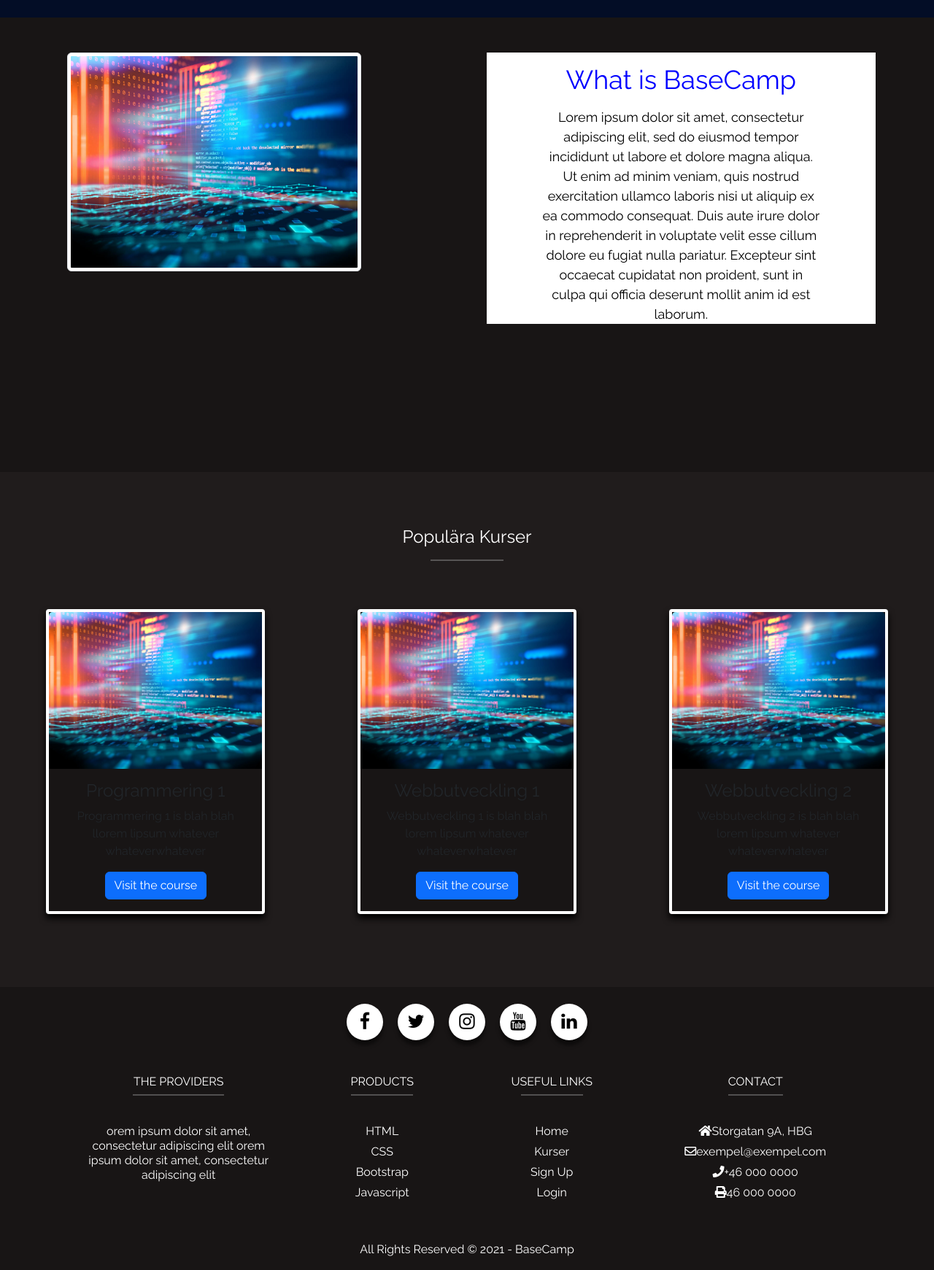
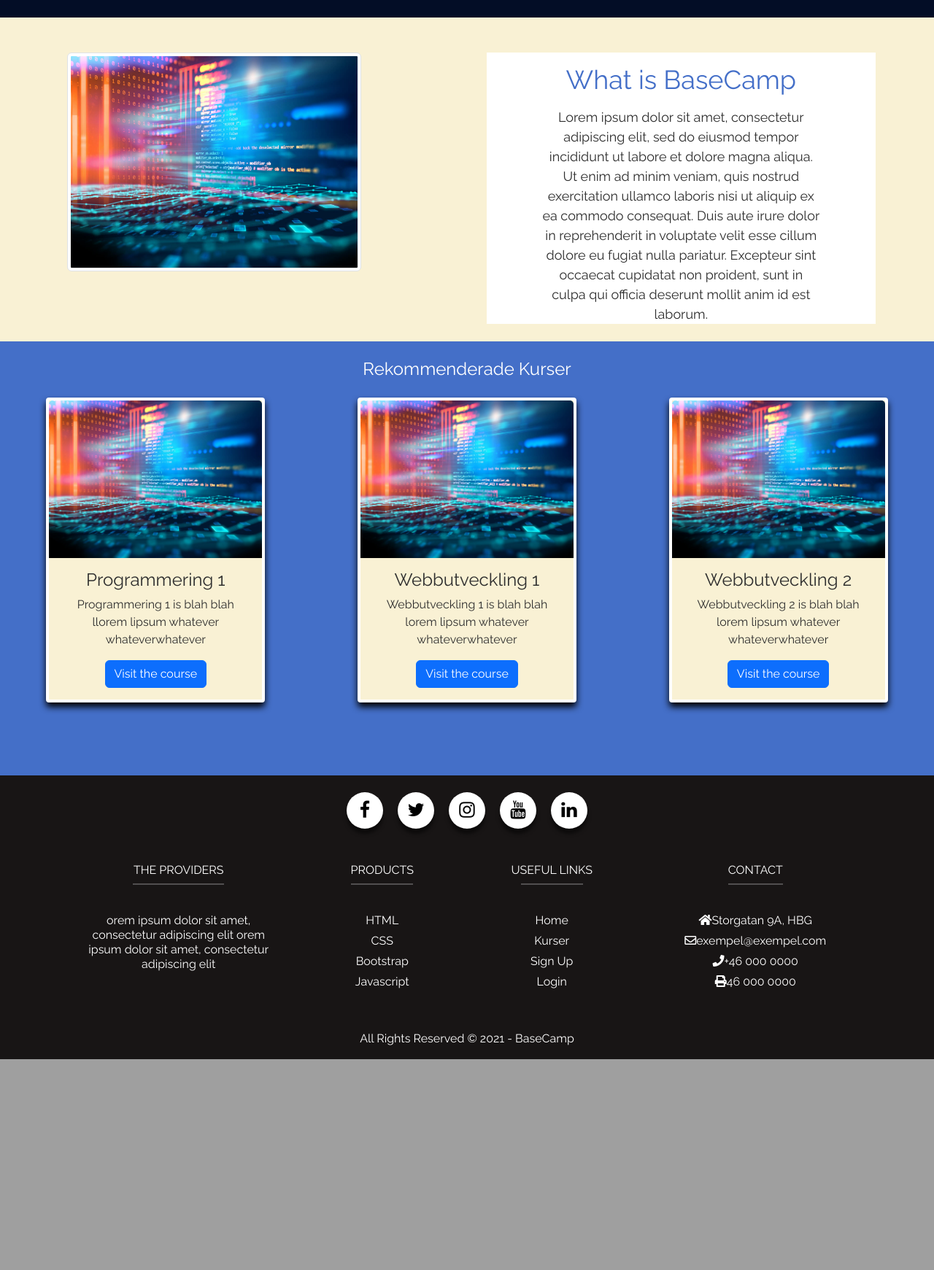
Before and after one commit to NTIG-Helsingborg/TE4_23-24_Basecamp, a PHP site: page / in a window 1280 px wide. Shown: the part 601-2342 px from the top of the page at 73% size. After the commit the page ends 2053 px from the top, so only its background shows below. Run offline with PHP 8.4, Linux system fonts and the light colour scheme; some libraries are stand-ins or nearby versions.

Commit message:
Root variables
Started implementing root variables and updated index site

```diff
--- a/baseCamp.css
+++ b/baseCamp.css
@@ -1,13 +1,18 @@
 @charset "utf-8";
+:root{
+    --background-color: #F9F1D4;
+    --font-color-black:rgb(46, 46, 46);
+    --font-color-white: rgb(243, 74, 74);
+}
+
 body{
     font-family: 'Questrial', sans-serif;
     font-family: 'Raleway', sans-serif;
-}
-/*Css to backgroundcolor for the index page*/
-#indexBackground {
+
+    background-color: var(--background-color);
+
     overflow-x: hidden;
     color: #fff;
-    background-color: #181515;
 }
 
 /*Css to the backgroundvideo on index page*/
@@ -261,12 +266,12 @@
 /*Css to the cards with recommended and popular courses*/
 .card {
 	width: 300px;
-	background-color: #181515;
+	background-color: var(--background-color);
 	border-color: #fff;
 	border-radius: 4px;
 	border-width: 4px;
 	box-shadow: 0 6px 10px black;
-
+    color:var(--font-color-black);
 	/* this makes the card transition smoother */
 	transition: .3s transform cubic-bezier(.155,1.105,.295,1.12),.3s box-shadow,.3s -webkit-transform cubic-bezier(.155,1.105,.295,1.12);
   	cursor: pointer;
@@ -278,8 +283,9 @@
 }
 
 /*Css to the background of the cardsection*/
-.secbackground {
-	background-color: #201c1c;
+.recommendCourses {
+
+	background-color: #446FC8;
 }
 
 /*No idea what this does*/
@@ -517,15 +523,17 @@
 
 #aboutBaseCamp{
     width: 100%;
-    height: 500px;
 
 }
 #aboutBaseCamp #info{
     background-color:white;
-    color:black;
+    color:var(--font-color-black);
     font-size:18px;
 }
 #aboutBaseCamp #info h2{
-    color:blue;
+    color:#446FC8;
     font-size:2em;
 }
+#aboutBaseCamp #info p{
+    color:var(--font-color-black);
+}
--- a/index.php
+++ b/index.php
@@ -48,7 +48,7 @@
 
 </head>
 
-<body id="indexBackground">
+<body>
 	<header>
 		<?php include 'Components/Navbar.php'; ?>
 
@@ -56,11 +56,11 @@
 		<div class="position-relative" id="headerSection">
 			<img src="Images/Skolverket.jpg" alt="...">
 			<div style="height:200px;"
-				class="d-flex flex-column flex-xxl-row justify-content-between align-items-center position-absolute top-50 start-50 translate-middle"
+				class="w-75 d-flex flex-column flex-xxl-row justify-content-around align-items-center position-absolute top-50 start-50 translate-middle"
 				id="headerText">
 				<h2 class="p-2 p-md-5">BaseCamp</h2>
 
-				<h3 class="w-50 w-xxl-100">Study like you do in school with help of your own teachers</h3>
+				<h3 class="w-25 d-none d-xxl-block">Study like you do in school with help of your own teachers</h3>
 			</div>
 
 
@@ -70,11 +70,11 @@
 	<!-- ROW 1 GEMENSKAP -->
 	<section id="aboutBaseCamp" class="mt-5">
 		<div class="row justify-content-around" id="">
-			<div class="col-lg-4">
-				<img src="Images/coding.jpg" class="img-thumbnail" alt="Code" width="500px"
-					class="img-fluid animated fadeInLeft">
+			<div class="col-sm-12 col-lg-4 ">
+				<img src="Images/coding.jpg" class="img-thumbnail" alt="Code" width="700px"
+					class="img-fluid animated fadeInLeft m-auto">
 			</div>
-			<div class="col-lg-5" id="info">
+			<div class="col-sm-12 col-lg-5" id="info">
 				<h2 class="text-center mt-3">What is BaseCamp</h2>
 				<p class="mr-auto text-center mt-3 w-75 m-auto">Lorem ipsum dolor sit amet, consectetur adipiscing elit,
 					sed do
@@ -85,55 +85,21 @@
 			</div>
 		</div>
 	</section>
-	<!-- ROW 2 KURSER -->
-	<!--<section class="mt-5">
-			<div class="row" id="">
-				<div class="col-sm-6 order-2 order-sm-1">
-					<h4 class="text-center">Kurser</h4>
-					<hr class="bg-light mx-auto" style="width: 100px; height: 2px">
-					<p class="mr-auto">Lorem ipsum eiusmod tempor incididunt ut labore et dolore magna aliqua. Duis aute
-						irure dolor in reprehenderit in voluptate orem ipsum eiusmod tempor incididunt ut labore et
-						dolore magna aliqua</p>
-				</div>
-				<div class="col-sm-6 order-1 order-sm-2 text-right">
-					<img src="Images/coding.jpg" class="img-thumbnail" alt="Code" width="200px">
-				</div>
-			</div>
-		</section>
 
-		ROW 3 SKOLVERKET
-		<section class="mt-5">
-			<div class="row" id="">
-				<div class="col-sm-6">
-					<img src="Images/coding.jpg" class="img-thumbnail" alt="Code" width="200px">
-				</div>
-				<div class="col-sm-6">
-					<h4 class="text-center">Skolverket</h4>
-					<hr class="bg-light mx-auto" style="width: 100px; height: 2px">
-					<p class="mr-auto">Lorem ipsum eiusmod tempor incididunt ut labore et dolore magna aliqua. Duis aute
-						irure dolor in reprehenderit in voluptate orem ipsum eiusmod tempor incididunt ut labore et
-						dolore magna aliqua</p>
-				</div>
-			</div>
-		</section>-->
 
-	<div class="col-sm-12" style="height:75px;"></div> <!-- this makes space (better than br) -->
 
-	<section class="secbackground">
-		<div class="col-sm-12" style="height:75px;"></div> <!-- this makes space (better than br) -->
+	<section class="recommendCourses mt-4">
 		<div class="row">
 			<div class="col-sm-12">
-				<h4 class="text-center">Populära Kurser</h4>
-				<hr class="bg-light mx-auto" style="width: 100px; height: 2px">
+				<h4 class="text-center mt-4">Rekommenderade Kurser</h4>
 			</div>
 		</div>
 
-		<div class="col-sm-12" style="height:50px;"></div> <!-- this makes space (better than br) -->
 
-		<div class="row">
+		<div class="row mt-3">
 			<!-- RECOMMENDED COURSE 1 -->
 
-			<div class="col-xs-12 col-sm-12 col-md-12 col-lg-4">
+			<div class="col-xs-12 col-sm-12 col-md-6 col-lg-4">
 				<div class="card mx-auto text-center">
 					<img class="card-img-top" src="Images/coding.jpg" alt="Card image" style="width:100%">
 					<div class="card-body">
@@ -144,7 +110,7 @@
 				</div>
 			</div>
 			<!-- RECOMMENDED COURSE 2 -->
-			<div class="col-xs-12 col-sm-12 col-md-12 col-lg-4">
+			<div class="col-xs-12 col-sm-12 col-md-6 col-lg-4">
 				<div class="card mx-auto text-center">
 					<img class="card-img-top" src="Images/coding.jpg" alt="Card image" style="width:100%">
 					<div class="card-body">
@@ -155,7 +121,7 @@
 				</div>
 			</div>
 			<!-- RECOMMENDED COURSE 3 -->
-			<div class="col-xs-12 col-sm-12 col-md-12 col-lg-4">
+			<div class="col-xs-12 col-sm-12 col-md-6 col-lg-4">
 				<div class="card mx-auto text-center">
 					<img class="card-img-top" src="Images/coding.jpg" alt="Card image" style="width:100%">
 					<div class="card-body">
```
